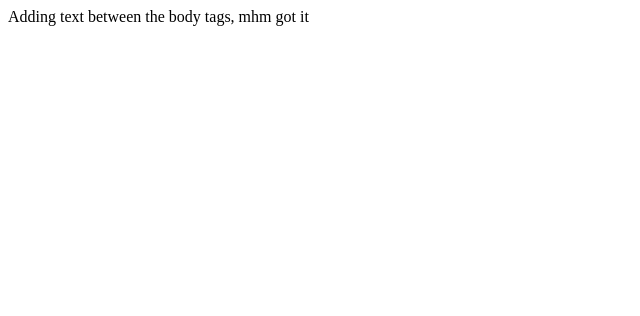
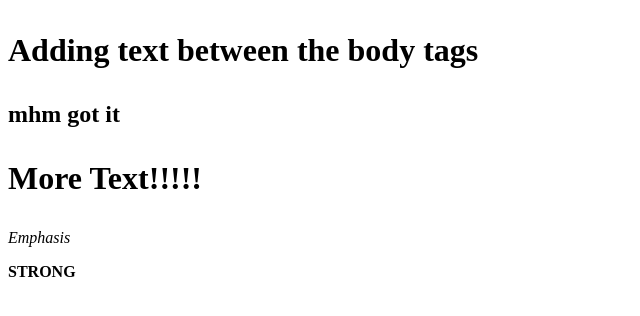
Before and after one commit to Rhusband/slab-13-html, a plain HTML site: page index.html in a window 1280 px wide. Shown: the whole page, without its empty margins (0-640 px from the left). Drawn offline with Linux system fonts and the light colour scheme.

Commit message:
Paragraphs and Headings

```diff
--- a/index.html
+++ b/index.html
@@ -4,6 +4,10 @@
 <title>Index Lab</title>
 </head>
 <body>
-	Adding text between the body tags, mhm got it
+	<h1><p>Adding text between the body tags</p></h1>
+	<h2><p>mhm got it</p></h2>
+	<h1><p>More Text!!!!!</p></h1>
+	<p><em>Emphasis</em></p>
+	<p><strong>STRONG</strong></p>
 </body>
 </html>
```
